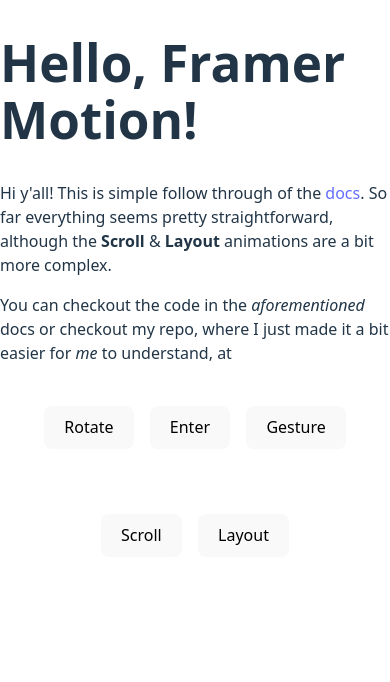
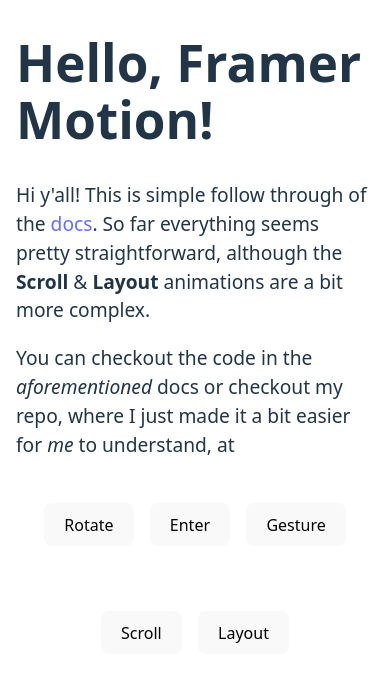
Before and after one commit to JoleneKearse/framer-motion, a React (Vite) app: page / in a window 390 px wide. Shown: the top 682 px of the page. Built offline with nearby package versions, Linux system fonts and the light colour scheme.

Commit message:
chore: update text and margins

```diff
--- a/src/index.css
+++ b/src/index.css
@@ -33,6 +33,12 @@
 h1 {
   font-size: 3.2em;
   line-height: 1.1;
+}
+
+p {
+  font-size: 1.2em;
+  text-wrap: pretty;
+  max-width: 32em;
 }
 
 .buttons-box {
@@ -86,3 +92,10 @@
     background-color: #f9f9f9;
   }
 }
+
+@media screen and (max-width: 600px) {
+ body {
+  padding: 0 1rem;
+ }
+
+}
```
